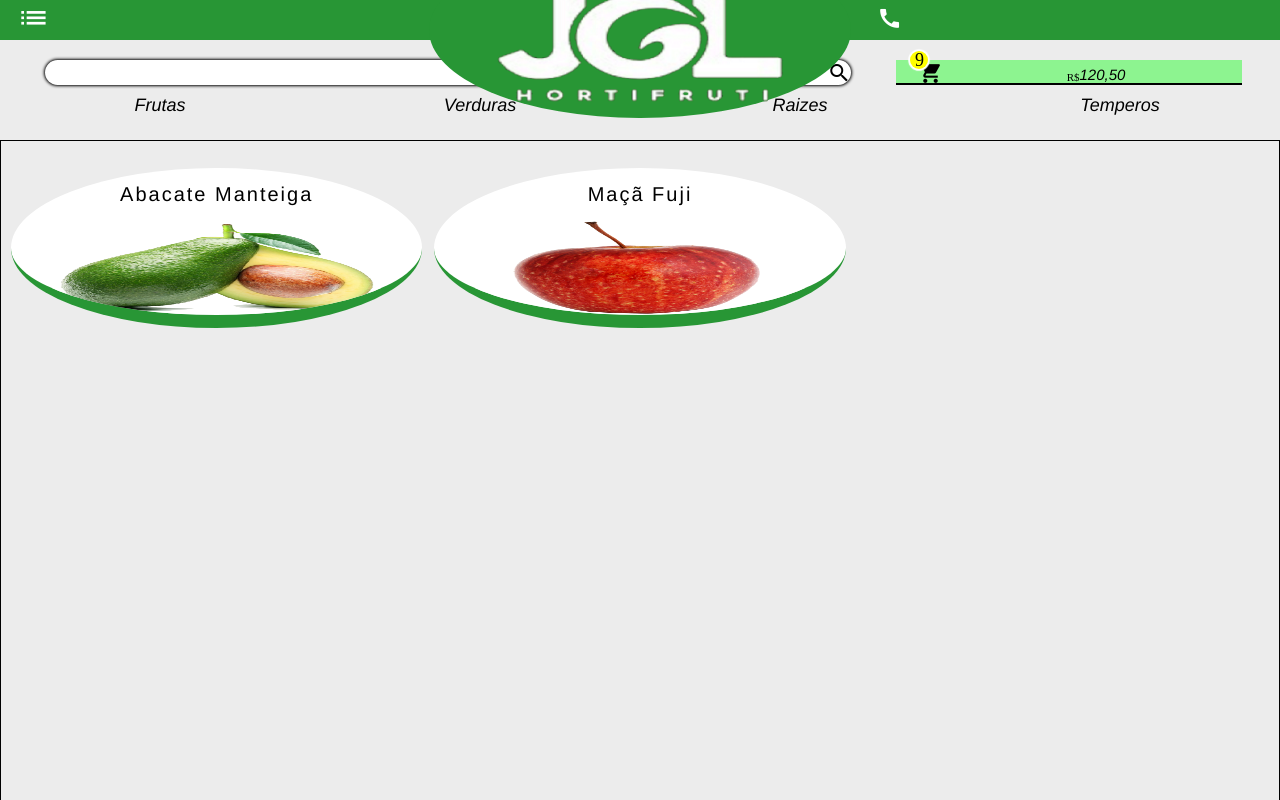
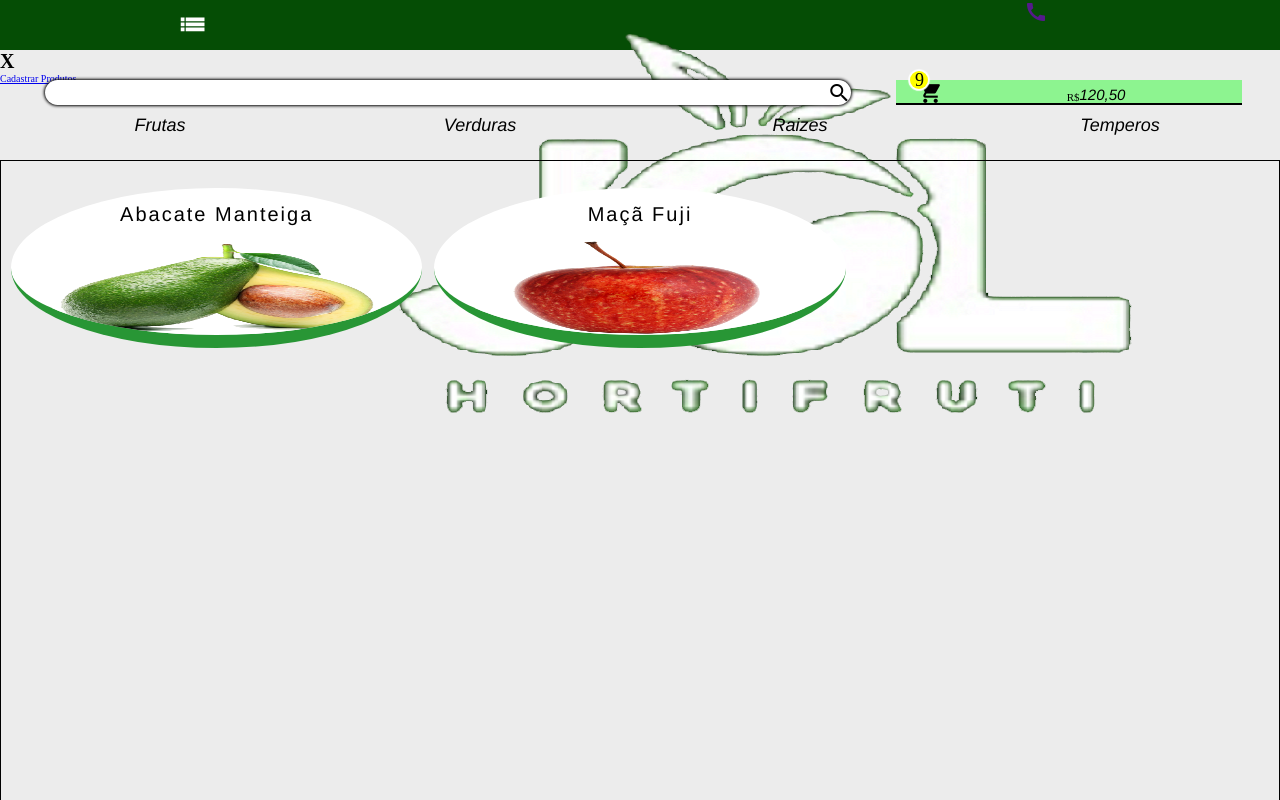
Before and after one commit to capitao2016/jgl, a PHP site: page /html/frutas.php in a window 1280 px wide. Run offline with PHP 8.4, Linux system fonts and the light colour scheme; data comes from the database, SQL or seed files in the repository.

Commit message:
NOVO CABEÇALHO

```diff
--- a/css/index.css
+++ b/css/index.css
@@ -1,58 +1,92 @@
 @import url(../css/global.css);
-body{
+
+body {
     background-color: rgba(211, 211, 211, 0.422);
 }
-header{
-    z-index: 9;
-    position: fixed;
+
+header {
     width: 100vw;
-    height: 4em;
-    background-color: var(--light-green);
+    height: 5em;
+    display: grid;
+    grid-template-columns: 30% 50% 20%;
+    background-color: rgb(5, 77, 5);
+
+    .jgl,
+    .hortifruti,
+    .menu {
+        height: 5em;
+    }
+
+    .jgl {
+        text-align: right;
+        cursor: pointer;
+
+        img {
+            width: 80%;
+            height: 5em;
+        }
+    }
+
+    .hortifruti {
+        overflow: hidden;
+
+        h1 {
             display: flex;
             align-items: center;
-    justify-content: space-around;
+            justify-content: center;
+            font-size: 4.2em;
+            font-style: italic;
+            color: white;
+            margin-top: 0.15em;
+            letter-spacing: 0.05em;
+            font-family: 'Gill Sans', 'Gill Sans MT', Calibri, 'Trebuchet MS', sans-serif;
+            font-weight: bold;
+        }
 
-    .menu{
-        width: 33%;
-        font-size: 1.8em;
+        .menu {
+            background-color: orange;
+        }
+    }
+
+    .menu {
+        cursor: pointer;
+
+        span {
+            display: flex;
+            align-items: center;
+            justify-content: center;
             color: white;
-        padding-left: 0.3em;
-        cursor: pointer;
-    }
-    .logotipo{
-        width: 33%;
-        margin-top: 2em;
-        border-radius: 50%;
-        background-color: var(--light-green);
-
-        .logo{
+            font-size: 3em;
+            font-weight: bold;
             width: 100%;
-            text-align: center;
-
-            a img{
-                width: 70%;
+            height: 100%;
         }
     }
 }
-    .redes_sociais{
-        width: 33%;
-        font-size: 1.4em;
+
+.subTitulo {
+    background-color: rgba(5, 77, 5, 0.555);
+    padding: 0.1em;
+
+    h3 {
+        text-align: center;
+        letter-spacing: 0.2em;
+        word-spacing: 0.2em;
         color: white;
-
-        a{
-            margin-left: 1em;
+        font-style: italic;
+        font-family: 'Gill Sans', 'Gill Sans MT', Calibri, 'Trebuchet MS', sans-serif;
     }
 }
-}
-nav{
+
+/* nav {
     position: absolute;
-    top:4.5em;
+    top: 4.5em;
     width: 100%;
     height: 3.5em;
     display: flex;
     cursor: pointer;
 
-    .label{
+    .label {
         width: 50%;
         display: flex;
         align-items: center;
@@ -60,38 +94,39 @@ nav{
         font-family: 'Franklin Gothic Medium', 'Arial Narrow', Arial, sans-serif;
         font-size: 1.8em;
     }
-}
-main{
+} */
+
+main {
     position: fixed;
     width: 100vw;
     height: calc(100% - 4em);
-    top: 5em;
+    top: 7em;
 
-    .global{
+    .global {
         width: 100%;
         height: 100%;
         display: flex;
         overflow: hidden;
 
-        .container_produtos{
+        .container_produtos {
             width: 100%;
             height: 100%;
 
-            .barra_info{
+            .barra_info {
                 width: 100%;
                 height: 2.5em;
                 margin-top: 1em;
                 display: flex;
                 align-items: center;
 
-                .container_search{
+                .container_search {
                     width: 70%;
                     height: 1005;
                     display: flex;
                     align-items: center;
                     justify-content: center;
 
-                    .box_search{
+                    .box_search {
                         width: 90%;
                         height: 2.5em;
                         display: flex;
@@ -101,7 +136,7 @@ main{
                         background-color: white;
                         box-shadow: 0 0 0.3em 0.1em black;
 
-                        .search{
+                        .search {
                             width: 80%;
                             height: 100%;
                             border: none;
@@ -112,7 +147,9 @@ main{
                             background-color: transparent;
                             font-style: italic;
                         }
-                        button, span{
+
+                        button,
+                        span {
                             display: flex;
                             background-color: transparent;
                             border: none;
@@ -120,7 +157,8 @@ main{
                         }
                     }
                 }
-                .container_cart{
+
+                .container_cart {
                     width: 27%;
                     height: 100%;
                     display: flex;
@@ -129,15 +167,16 @@ main{
                     cursor: pointer;
 
 
-                    .icon_cart{
+                    .icon_cart {
                         width: 20%;
                         height: 100%;
                         text-align: center;
 
-                        span{
+                        span {
                             font-size: 2.5em;
                         }
-                        p{
+
+                        p {
                             position: absolute;
                             width: 1em;
                             height: 1em;
@@ -152,7 +191,8 @@ main{
                             font-size: 1.8em;
                         }
                     }
-                    .valor_icon{
+
+                    .valor_icon {
                         width: 70%;
                         height: 100%;
                         display: flex;
@@ -160,10 +200,11 @@ main{
                         justify-content: center;
                         margin-left: 1em;
 
-                        .cifrao{
+                        .cifrao {
                             font-size: 1.1em;
                         }
-                        .valor{
+
+                        .valor {
                             font-family: 'Franklin Gothic Medium', 'Arial Narrow', Arial, sans-serif;
                             font-size: 1.5em;
                             font-style: italic;
@@ -171,14 +212,15 @@ main{
                     }
                 }
             }
-            .categorias{
+
+            .categorias {
                 width: 100%;
                 height: 2.5em;
                 margin-top: 1em;
                 display: grid;
                 grid-template-columns: repeat(4, 1fr);
 
-                .cat{
+                .cat {
                     font-family: 'Franklin Gothic Medium', 'Arial Narrow', Arial, sans-serif;
                     font-style: italic;
                     font-size: 1.8em;
@@ -187,7 +229,8 @@ main{
                     color: black;
                 }
             }
-            .container_iframe{
+
+            .container_iframe {
                 width: 100%;
                 height: calc(100% - 8.5em);
                 margin: 2em auto;
@@ -199,7 +242,7 @@ main{
                 padding: 0 1em;
                 border: 0.1em solid black;
 
-                .container_item{
+                .container_item {
                     width: 100%;
                     height: 12em;
                     background-color: white;
@@ -209,7 +252,7 @@ main{
                     border-bottom: 1em solid var(--light-green);
                     overflow: hidden;
 
-                    .box_titulo{
+                    .box_titulo {
                         width: 100%;
                         height: 4em;
                         display: flex;
@@ -219,19 +262,20 @@ main{
                         border-radius: 30em 0 30em 0;
                         padding: 0.3em;
 
-                        .titulo{
+                        .titulo {
                             font-family: var(--fonte-primaria);
                             font-size: 1.5em;
                             letter-spacing: 0.1em;
                         }
                     }
-                    .img{
+
+                    .img {
                         width: 100%;
                         height: 4em;
                         margin-top: 4em;
                         display: flex;
 
-                        img{
+                        img {
                             width: 80%;
                             height: 7em;
                             margin: -4em 10%;
@@ -240,13 +284,14 @@ main{
                 }
             }
         }
-        .container_resumo{
+
+        .container_resumo {
             width: 100%;
             height: 100%;
             display: flex;
             background-color: rgba(0, 0, 0, 0.61);
 
-            .cart_item{
+            .cart_item {
                 position: absolute;
                 width: 95%;
                 height: 85%;
@@ -255,14 +300,14 @@ main{
                 background-color: white;
                 overflow: hidden;
 
-                .table{
+                .table {
                     position: absolute;
                     width: 100%;
                     height: calc(100% - 12em);
                     overflow: hidden;
                     overflow-y: scroll;
 
-                    table{
+                    table {
                         position: absolute;
                         width: 100%;
                         margin: 0.5em 0;
@@ -271,24 +316,29 @@ main{
                         font-weight: bold;
                         font-style: italic;
 
-                        th{
+                        th {
                             text-align: center;
                             border-bottom: 0.2em solid black;
                         }
-                        tr{
+
+                        tr {
                             height: 1.8em;
                         }
-                        .linha{
+
+                        .linha {
                             border-bottom: 0.05em dashed black;
                         }
-                        td{
+
+                        td {
                             text-align: center;
                         }
-                        .desc{
+
+                        .desc {
                             text-align: left;
                             padding-left: 1em;
                         }
-                        .qnt_cart{
+
+                        .qnt_cart {
                             display: flex;
                             align-items: center;
                             width: 7em;
@@ -296,7 +346,7 @@ main{
                             height: 1.5em;
                             border-radius: 1em;
 
-                            button{
+                            button {
                                 display: flex;
                                 align-items: center;
                                 justify-content: center;
@@ -305,7 +355,8 @@ main{
                                 border: none;
                                 background-color: transparent;
                             }
-                            input{
+
+                            input {
                                 width: 30%;
                                 height: 1.3em;
                                 text-align: center;
@@ -315,20 +366,23 @@ main{
                                 font-weight: bold;
                                 font-size: 1.2em;
                             }
+
                             input[type="number"]::-webkit-inner-spin-button,
-                            input[type="number"]::-webkit-outer-spin-button{
+                            input[type="number"]::-webkit-outer-spin-button {
                                 -webkit-appearance: none;
                                 margin: 0;
                             }
                         }
-                        .cart_vazio_text{
+
+                        .cart_vazio_text {
                             background-color: yellow;
                             box-shadow: 0 0 0.5em 0.1em black;
                         }
-                        .btn_cart_vazio{
+
+                        .btn_cart_vazio {
                             width: 10em;
                             border-radius: 0.5em;
-                            font-family:cursive;
+                            font-family: cursive;
                             font-size: 1.5em;
                             letter-spacing: 0.1em;
                             background-color: yellow;
@@ -337,11 +391,12 @@ main{
                             cursor: pointer;
 
                         }
-                        .btn_continuarComprando{
+
+                        .btn_continuarComprando {
                             width: 15em;
                             height: 2em;
                             border-radius: 0.5em;
-                            font-family:cursive;
+                            font-family: cursive;
                             font-size: 1em;
                             letter-spacing: 0.1em;
                             background-color: yellow;
@@ -352,14 +407,15 @@ main{
                         }
                     }
                 }
-                .footer{
+
+                .footer {
                     position: absolute;
                     width: 100%;
                     height: 12em;
                     bottom: 0em;
                     background-color: lightgray;
 
-                    table{
+                    table {
                         width: 98%;
                         text-align: center;
 
@@ -376,9 +432,9 @@ main{
                                 }
                             }
                         } */
-                       tbody{
+                        tbody {
 
-                           tr{
+                            tr {
                                 margin: 0.3em 0;
                                 display: flex;
                                 justify-content: space-between;
@@ -386,21 +442,24 @@ main{
                                 font-size: 1.5em;
                                 font-weight: bold;
 
-                                .col-1{
+                                .col-1 {
                                     width: 50%;
                                     text-align: left;
                                     margin-left: 0.5em;
                                 }
-                                .col-2{
+
+                                .col-2 {
                                     width: 30%;
                                     display: flex;
                                     align-items: center;
-                                    input{
+
+                                    input {
                                         width: 100%;
                                         text-align: center;
                                     }
                                 }
-                                .col-3{
+
+                                .col-3 {
                                     width: 20%;
                                     text-align: right;
                                 }
@@ -409,7 +468,8 @@ main{
                     }
                 }
             }
-            .btn_buy{
+
+            .btn_buy {
                 position: absolute;
                 width: 100%;
                 height: 5%;
@@ -418,11 +478,11 @@ main{
                 justify-content: center;
                 bottom: 2em;
 
-                           a{
+                a {
                     width: 90%;
                     height: 3em;
 
-                               button{
+                    button {
                         width: 100%;
                         height: 3em;
                         border-radius: 2em;
@@ -430,7 +490,7 @@ main{
                         border: none;
                         box-shadow: 0 0 0.5em 0.1em white;
 
-                                   p{
+                        p {
                             font-family: Georgia, 'Times New Roman', Times, serif;
                             font-size: 2em;
                             letter-spacing: 0.1em;
@@ -441,41 +501,10 @@ main{
         }
     }
 }
-/* MENU MODAL LATERAL */
-.menu_modal{
-    z-index: 10;
-    position: fixed;
-    width: 0%;
-    height: 100%;
-    background-color: rgba(0, 0, 0, 0.63);
-    transition: 0.5s;
-    overflow: hidden;
 
-    .btn_fechar{
-        width: 70%;
-        text-align: center;
-        font-size: 2em;
+.modal_menu{
+    position: absolute;
+    width: 100vw;
+    height: 100vh;
     background-color: red;
-        color: white;
-        cursor: pointer;
 }
-    .menu_lista{
-        width: 70%;
-        height: 100%;
-        background-color: white;
-
-        a{
-            display: flex;
-            align-items: center;
-            justify-content: left;
-            font-size: 3em;
-            padding: 0.5em 2em;
-            margin-top: 0.5em;
-            color: black;
-            text-decoration: none;
-        }
-    }
-}
-.open{
-    width: 100%;
-}
--- a/js/index.js
+++ b/js/index.js
@@ -1,19 +1,12 @@
-// ESTA FUNÇÃO ABRE O O MENU LATERAL DE OPÇÕES
-function openMenu(){
-    const menu = document.querySelector('.menu')
-    const menu_modal = document.querySelector('.menu_modal')
-    const f_menu_lateral = document.querySelector('.btn_fechar')
-
-    menu.addEventListener('click', () =>{
-        menu_modal.classList.toggle('open')
-    })
-    f_menu_lateral.addEventListener('click', () =>{
-        menu_modal.classList.toggle('open')
-    })
-}
-openMenu();
-// OPENED SHOPPING CART
+// ABRIR A PAGINA DE CARRINHO DE COMPRAS
 const btnCart = document.getElementById('container_cart');
 btnCart.addEventListener('click', () =>{
     window.open("http://localhost/jgl/html/cart.php", "_parent");
 })
+
+
+
+// const qnt = sessionStorage.getItem("qnt");
+// const total = sessionStorage.getItem("total");
+// document.getElementById('iconeItemCart').innerHTML = qnt;
+// document.getElementById('valor').innerHTML = total;
```
Also changed, not shown: btn.html (deleted, +0 -51 lines), html/cart.php (+4 -3 lines), html/frutasTeste.php (added, +69 -0 lines), html/index.html (added, +94 -0 lines), html/index.php (deleted, +0 -102 lines), js/cart.js (added, +8 -0 lines), Imagens/outros/fundo verde 2.jpg (added), Imagens/outros/logotipo-removebg.png (added), Imagens/outros/logotipo.png (added), README.md. Lines whose indentation alone changed are shown as unchanged.
